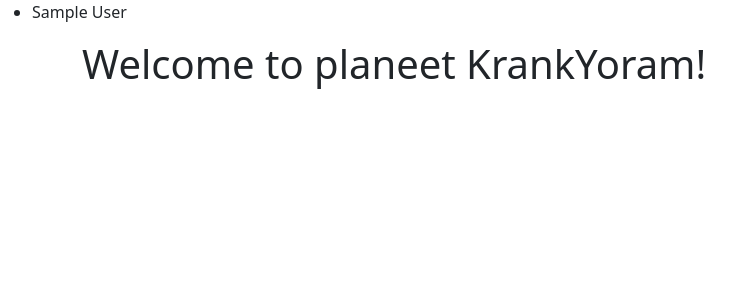
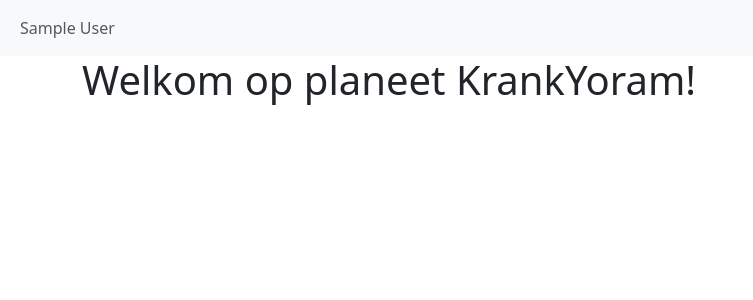
Before and after one commit to yoramclapper/planeet_krankyoram, a Django app: page /index/ in a window 1280 px wide. Shown: the top 300 px of the page, without its empty margins (0-753 px from the left). Run offline with Django 5.2, Linux system fonts and the light colour scheme; tables that the repository leaves empty hold one stand-in row (values such as "Sample post"); some libraries are stand-ins or nearby versions.

Commit message:
Loaded apps to index html-page and made a first attempt to style it with bootstrap

```diff
--- a/planeet_krankyoram/core/templates/core/index.html
+++ b/planeet_krankyoram/core/templates/core/index.html
@@ -12,17 +12,21 @@
 
 
 <!-- Side navigation -->
-<div>
-    <ul>
-        {% for app in my_apps %}
-            <li>{{ app.display_name }}</li>
-        {% endfor %}
-    </ul>
-</div>
+<nav class="navbar navbar-expand-sm bg-light">
+    <div class="container-fluid">
+        <ul class="navbar-nav">
+            {% for app in my_apps %}
+            <li class="nav-item">
+                <a class="nav-link" href="{{ app.url }}">{{ app.display_name }}</a>
+            </li>
+            {% endfor %}
+        </ul>
+    </div>
+</nav>
 
 <!-- Page content -->
 <main class="container">
-    <h1>Welcome to planeet KrankYoram!</h1>
+    <h1>Welkom op planeet KrankYoram!</h1>
 </main>
 </body>
 </html>
```
